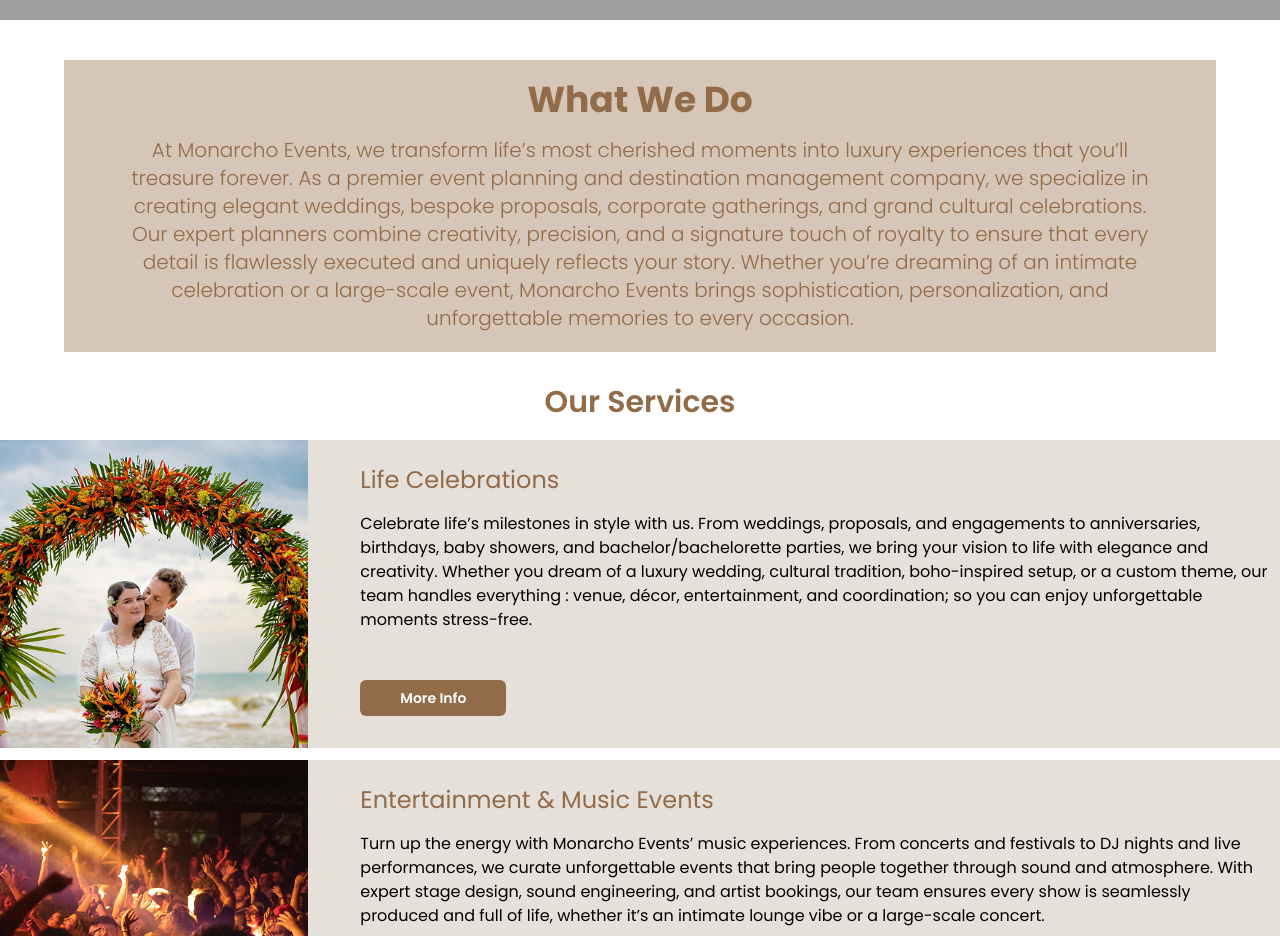
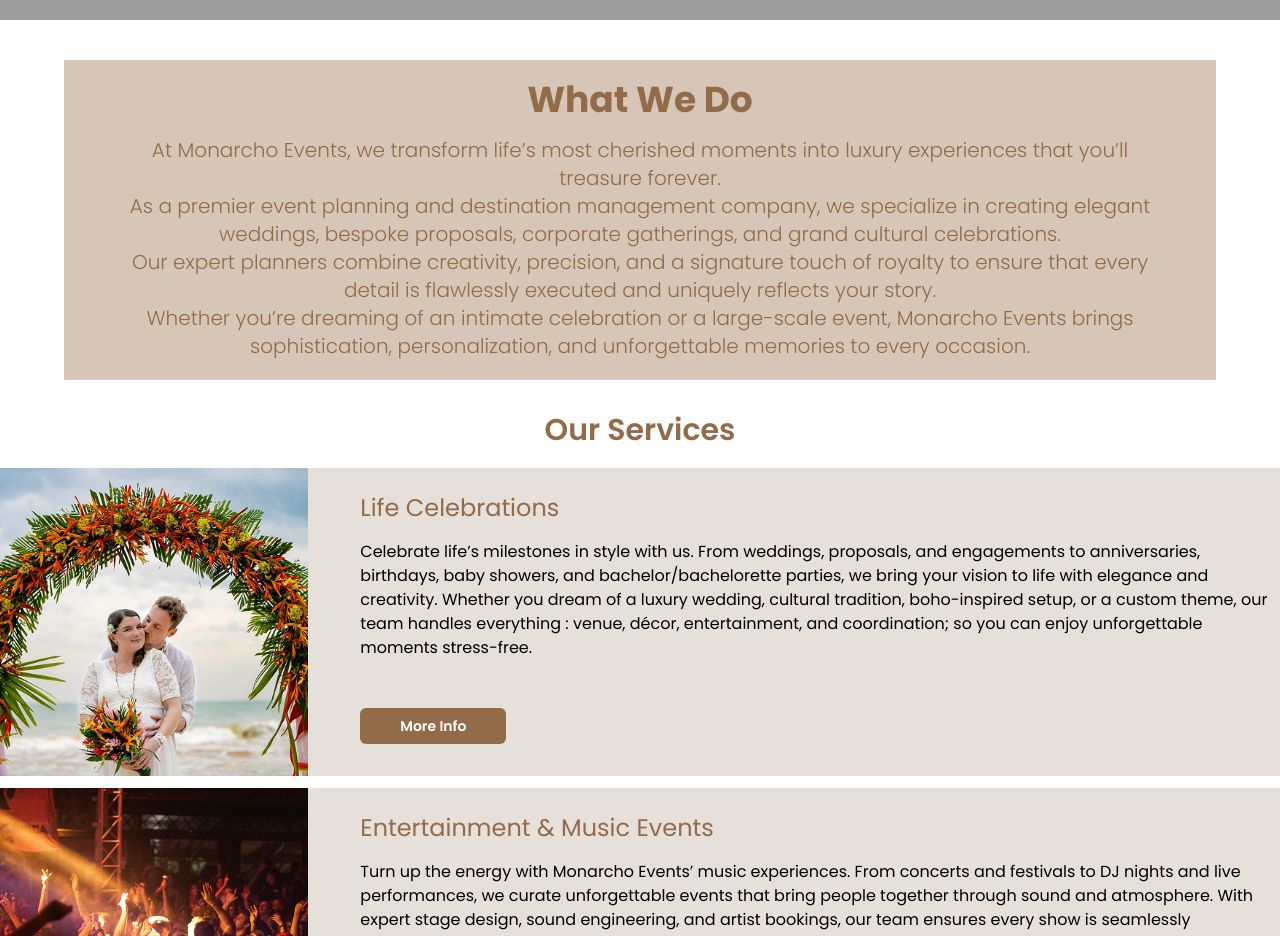
Before and after one commit to Orbit-X-Biz/monarcho-events, a Next.js app: page / in a window 1280 px wide. Shown: the part 780-1716 px from the top of the page. Built offline with nearby package versions, Linux system fonts and the light colour scheme; grey boxes are pictures that could not be loaded; a web font is replaced by a local one.

Commit message:
break down the what we do text

```diff
--- a/src/app/page.tsx
+++ b/src/app/page.tsx
@@ -83,18 +83,27 @@ export default function Home() {
         <h1 className="font-bold text-2xl sm:text-4xl text-[#926B48] mb-4">
           What We Do
         </h1>
-        <p className="font-light text-sm sm:text-xl text-[#926B48]">
-          At Monarcho Events, we transform life’s most cherished moments into
-          luxury experiences that you’ll treasure forever. As a premier event
-          planning and destination management company, we specialize in creating
-          elegant weddings, bespoke proposals, corporate gatherings, and grand
-          cultural celebrations. Our expert planners combine creativity,
-          precision, and a signature touch of royalty to ensure that every
-          detail is flawlessly executed and uniquely reflects your story.
-          Whether you’re dreaming of an intimate celebration or a large-scale
-          event, Monarcho Events brings sophistication, personalization, and
-          unforgettable memories to every occasion.
-        </p>
+        <div className="font-light text-sm sm:text-xl text-[#926B48]">
+          <p>
+            At Monarcho Events, we transform life’s most cherished moments into
+            luxury experiences that you’ll treasure forever.
+          </p>
+          <p>
+            As a premier event planning and destination management company, we
+            specialize in creating elegant weddings, bespoke proposals,
+            corporate gatherings, and grand cultural celebrations.
+          </p>
+          <p>
+            Our expert planners combine creativity, precision, and a signature
+            touch of royalty to ensure that every detail is flawlessly executed
+            and uniquely reflects your story.
+          </p>
+          <p>
+            Whether you’re dreaming of an intimate celebration or a large-scale
+            event, Monarcho Events brings sophistication, personalization, and
+            unforgettable memories to every occasion.
+          </p>
+        </div>
       </div>
 
       {/* Our services component */}
```
